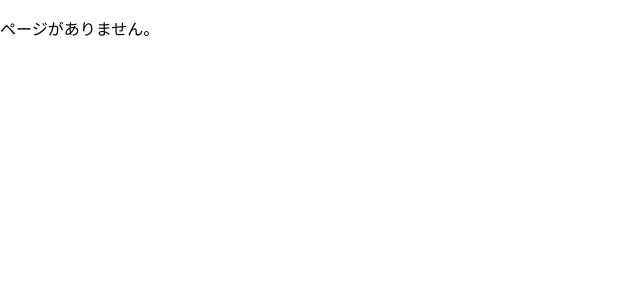
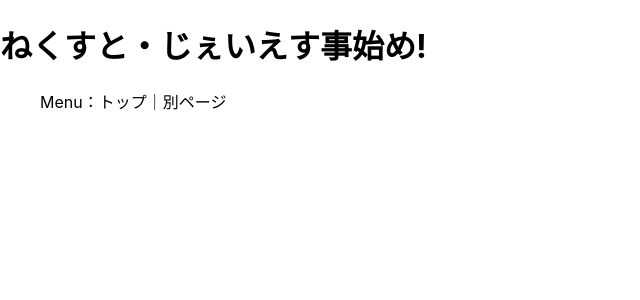
Before and after one commit to AyakaOnozuka131/sagacell-next, a Next.js app: page /components/Header in a window 1280 px wide. Before the commit this address had no page. Shown: the top 300 px of the page, without its empty margins (0-640 px from the left). Built offline with nearby package versions, Linux system fonts and the light colour scheme.

Commit message:
add : headerコンポーネント追加

```diff
--- /dev/null
+++ b/pages/components/Header.jsx
@@ -0,0 +1,13 @@
+import Link from 'next/link';
+
+export default function Header() {
+    return (
+        <header>
+            <h1>ねくすと・じぇいえす事始め!</h1>
+            <menu>Menu：
+                <Link href="/"><a>トップ</a></Link>｜
+                <Link href="/other"><a>別ページ</a></Link>
+            </menu>
+        </header>
+    );
+};
```
